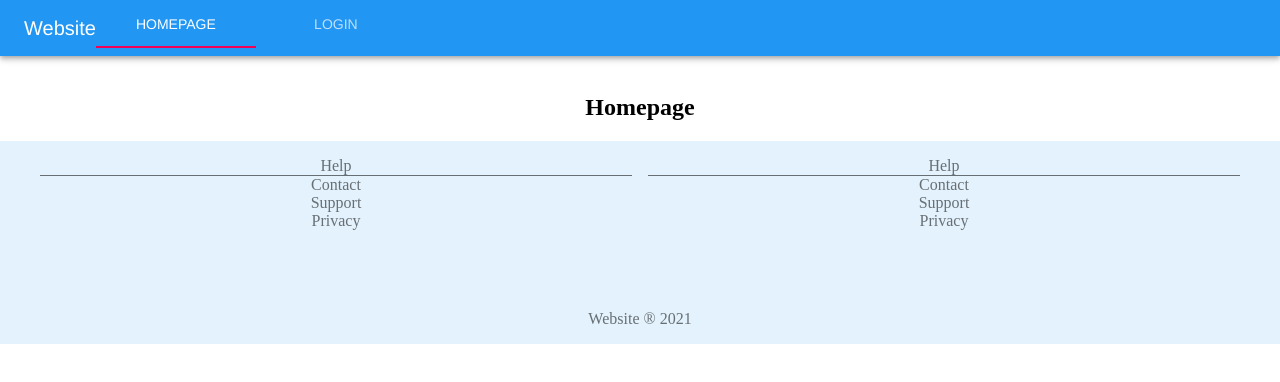
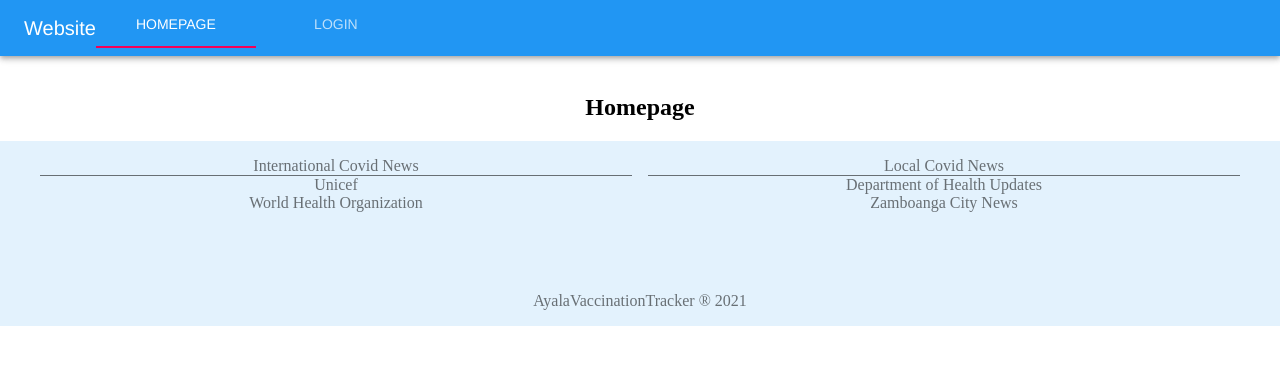
Before and after one commit to Jennelle186/VaccinationTracking, a React (Create React App) app: page / in a window 1280 px wide. Shown: the top 382 px of the page. Built offline with nearby package versions, Linux system fonts and the light colour scheme; no server answers.

Commit message:
updated the footer, and added an error msg for login and sign up

```diff
--- a/src/App.js
+++ b/src/App.js
@@ -72,11 +72,15 @@ const App = (props) => {
         <Route
           exact
           path="/login"
-          render={() => (
-            <MainLayout>
-              <LoginPage />
-            </MainLayout>
-          )}
+          render={() =>
+            currentUser ? (
+              <Redirect to="/" />
+            ) : (
+              <MainLayout>
+                <LoginPage />
+              </MainLayout>
+            )
+          }
         />
         <Route
           exact
--- a/src/components/Footer/footer.js
+++ b/src/components/Footer/footer.js
@@ -14,21 +14,53 @@ const Footer = (props) => {
           <Grid container spacing={2}>
             {/* change the sm={6} to sm{4} if it needs another section */}
             <Grid item xs={12} sm={6}>
-              <Box borderBottom={1}>Help</Box>
-              <Box>Contact</Box>
-              <Box>Support</Box>
-              <Box>Privacy</Box>
+              <Box borderBottom={1}>International Covid News</Box>
+              <Box>
+                <a
+                  href="https://www.unicef.org/coronavirus/covid-19"
+                  style={{ textDecoration: "none", color: "inherit" }}
+                  target={"_blank"}
+                >
+                  Unicef
+                </a>
+              </Box>
+              <Box>
+                <a
+                  href="https://www.who.int/emergencies/diseases/novel-coronavirus-2019"
+                  style={{ textDecoration: "none", color: "inherit" }}
+                  target={"_blank"}
+                >
+                  World Health Organization
+                </a>
+              </Box>
             </Grid>
+
+            {/* https://doh.gov.ph/Vaccines/What-you-can-safely-do-after-receiving-the-COVID-19-vaccine */}
             <Grid item xs={12} sm={6}>
-              <Box borderBottom={1}>Help</Box>
-              <Box>Contact</Box>
-              <Box>Support</Box>
-              <Box>Privacy</Box>
+              <Box borderBottom={1}>Local Covid News</Box>
+              <Box>
+                <a
+                  href="https://doh.gov.ph/"
+                  style={{ textDecoration: "none", color: "inherit" }}
+                  target={"_blank"}
+                >
+                  Department of Health Updates
+                </a>
+              </Box>
+              <Box>
+                <a
+                  href="https://zamboangacity.gov.ph/category/news/"
+                  style={{ textDecoration: "none", color: "inherit" }}
+                  target={"_blank"}
+                >
+                  Zamboanga City News
+                </a>
+              </Box>
             </Grid>
           </Grid>
           {/* change name of the website here */}
           <Box textAlign="center" pt={{ xs: 5, sm: 10 }} pb={{ xs: 5, sm: 0 }}>
-            Website &reg; {new Date().getFullYear()}
+            AyalaVaccinationTracker &reg; {new Date().getFullYear()}
           </Box>
         </Container>
       </Box>
--- a/src/components/Login/Login.js
+++ b/src/components/Login/Login.js
@@ -11,6 +11,7 @@ import {
   makeStyles,
 } from "@material-ui/core";
 import { auth } from "../../Firebase/utils";
+import { Alert, AlertTitle } from "@material-ui/lab";
 
 const useStyles = makeStyles((theme) => ({
   avatar: {
@@ -21,6 +22,7 @@ const useStyles = makeStyles((theme) => ({
 const Login = (props) => {
   const [email, setEmail] = useState("");
   const [password, setPassword] = useState("");
+  const [signInError, setSignInError] = useState("");
 
   const paperStyle = {
     padding: 20,
@@ -44,11 +46,16 @@ const Login = (props) => {
   const handleSubmit = async (e) => {
     e.preventDefault();
     try {
-      auth.signInWithEmailAndPassword(email, password);
-      resetForm();
-      props.history.push("/");
+      auth
+        .signInWithEmailAndPassword(email, password)
+        .then(() => resetForm())
+        .catch((error) => {
+          setSignInError(error.message);
+        });
+      // resetForm();
+      // props.history.push("/");
     } catch (error) {
-      alert(error);
+      alert(err.message);
     }
   };
 
@@ -66,6 +73,14 @@ const Login = (props) => {
           <Avatar className={classes.avatar}></Avatar>
           <h2>Login</h2>
         </Grid>
+
+        {signInError != "" && (
+          <>
+            <Alert severity="error">
+              <AlertTitle> {signInError}</AlertTitle>
+            </Alert>
+          </>
+        )}
 
         <form onSubmit={handleSubmit}>
           <TextField
--- a/src/components/SignUp/signUp.js
+++ b/src/components/SignUp/signUp.js
@@ -10,6 +10,7 @@ import {
   Avatar,
   makeStyles,
 } from "@material-ui/core";
+import { Alert, AlertTitle } from "@material-ui/lab";
 import { auth, handleUserProfile } from "../../Firebase/utils";
 const useStyles = makeStyles((theme) => ({
   avatar: {
@@ -24,6 +25,7 @@ const SignUp = (props) => {
   const [password, setPassword] = useState("");
   const [confirmPassword, setConfirmPassword] = useState("");
   const [errors, setErrors] = useState([]);
+  const [signUpError, setSignUpError] = useState("");
 
   const paperStyle = {
     padding: 20,
@@ -61,7 +63,7 @@ const SignUp = (props) => {
       resetForm();
       props.history.push("/");
     } catch (err) {
-      console.log(err);
+      setSignUpError(err.message);
     }
   };
 
@@ -80,13 +82,15 @@ const SignUp = (props) => {
           <h2>Sign up</h2>
         </Grid>
 
-        {/* {errors.length > 0 && (
-          <ul>
-            {errors.map((err, index) => {
-              return <li key={index}>{err}</li>;
-            })}
-          </ul>
-        )} */}
+        {signUpError != "" && (
+          <>
+            <Alert severity="error">
+              <AlertTitle> {signUpError}</AlertTitle>
+            </Alert>
+            <br />
+            <br />
+          </>
+        )}
 
         <form onSubmit={handleSubmit}>
           <TextField
@@ -109,16 +113,7 @@ const SignUp = (props) => {
             fullWidth
             required
             autoComplete
-            error={
-              errors.length > 0 && (
-                <ul>
-                  {errors.map((err, index) => {
-                    return <li key={index}>{err}</li>;
-                  })}
-                </ul>
-              )
-            }
-            helperText={errors}
+            error={errors.length > 0}
           />
           <TextField
             type="password"
@@ -129,16 +124,23 @@ const SignUp = (props) => {
             fullWidth
             required
             autoComplete
-            error={
-              errors.length > 0 && (
-                <ul>
-                  {errors.map((err, index) => {
-                    return <li key={index}>{err}</li>;
-                  })}
-                </ul>
-              )
+            error={errors.length > 0}
+            helperText={
+              <ul style={{ paddingLeft: "0", marginTop: "0" }}>
+                {errors.map((err, index) => {
+                  return (
+                    <li
+                      key={index}
+                      style={{
+                        listStyle: "none",
+                      }}
+                    >
+                      {err}
+                    </li>
+                  );
+                })}
+              </ul>
             }
-            helperText={errors}
           />
 
           <ButtonForm fullWidth style={btn} type="submit">
```
